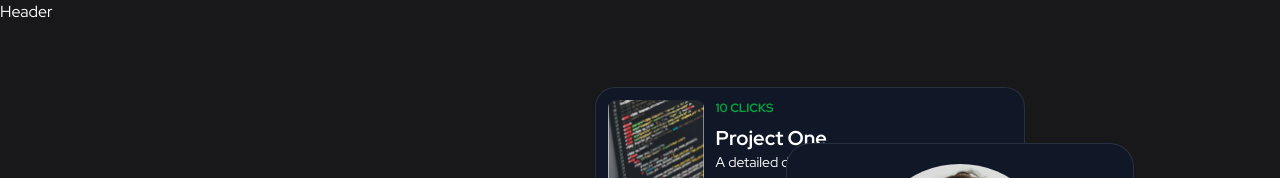
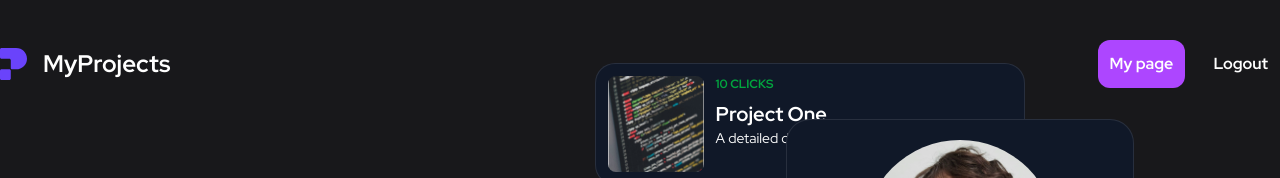
Before and after one commit to EricDosReis/micro-saas-web, a Next.js app: page / in a window 1280 px wide. Shown: the top 178 px of the page. Built offline with nearby package versions, Linux system fonts and the light colour scheme.

Commit message:
feat: create Header component

```diff
--- a/src/components/Header/Header.tsx
+++ b/src/components/Header/Header.tsx
@@ -1,9 +1,20 @@
+import { Button } from "@/components/ui/Button";
+import Image from "next/image";
+
 const Header = () => {
   return (
-    <header>
-      <h1>Header</h1>
+    <header className="absolute top-0 left-0 right-0 max-w-7xl mx-auto flex items-center justify-between py-10">
+      <div className="flex items-center gap-4">
+        <Image src="/logo.svg" alt="MyProjects logo" width={27} height={32} />
+        <h1 className="text-white text-2xl font-bold">MyProjects</h1>
+      </div>
+
+      <div className="flex items-center gap-4">
+        <Button>My page</Button>
+        <Button variant="ghost">Logout</Button>
+      </div>
     </header>
-  )
-}
+  );
+};
 
 export { Header };
```
